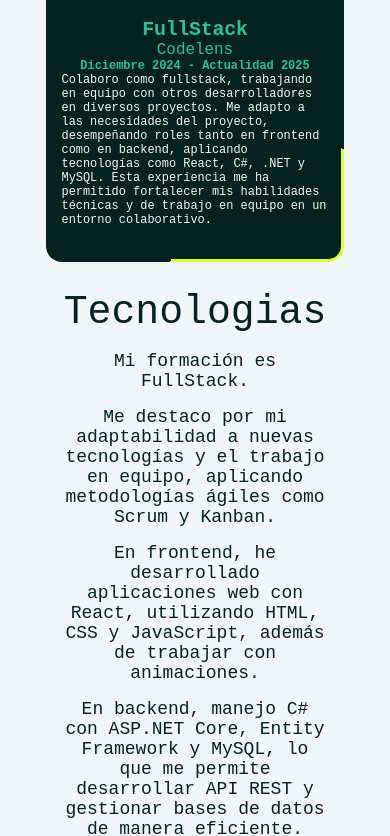
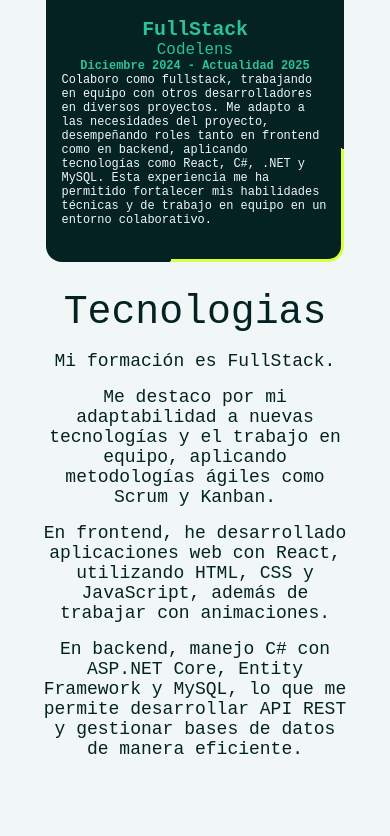
Before and after one commit to N-Rem/Portfolio_Nicolas_Romero_Barrios, a React (Vite) app: page / in a window 390 px wide. Shown: the part 1878-2714 px from the top of the page. Built offline with nearby package versions, Linux system fonts and the light colour scheme.

Commit message:
add responsive text

```diff
--- a/src/component/seccionPortfolio/portfolio.css
+++ b/src/component/seccionPortfolio/portfolio.css
@@ -47,7 +47,7 @@
 }
 
 .photo-portfolio-container img:hover {
-    scale : 1.1;
+    scale : 1.05;
     border: 2px solid var(--pastel-green);
 }
 
--- a/src/pages/technologies/technologies.css
+++ b/src/pages/technologies/technologies.css
@@ -27,6 +27,13 @@
 
 @media(max-width: 750px){
     .content-tech-container{
-        width: clamp(10rem, 15vw + 15rem, 40rem);
+        width: clamp(25rem, 25vw + 25rem, 40rem);
     }
 }
+
+
+@media(max-width: 500px){
+    .content-tech-container{
+        width: clamp(17rem, 17vw + 17rem, 35rem);
+    }
+}
```
